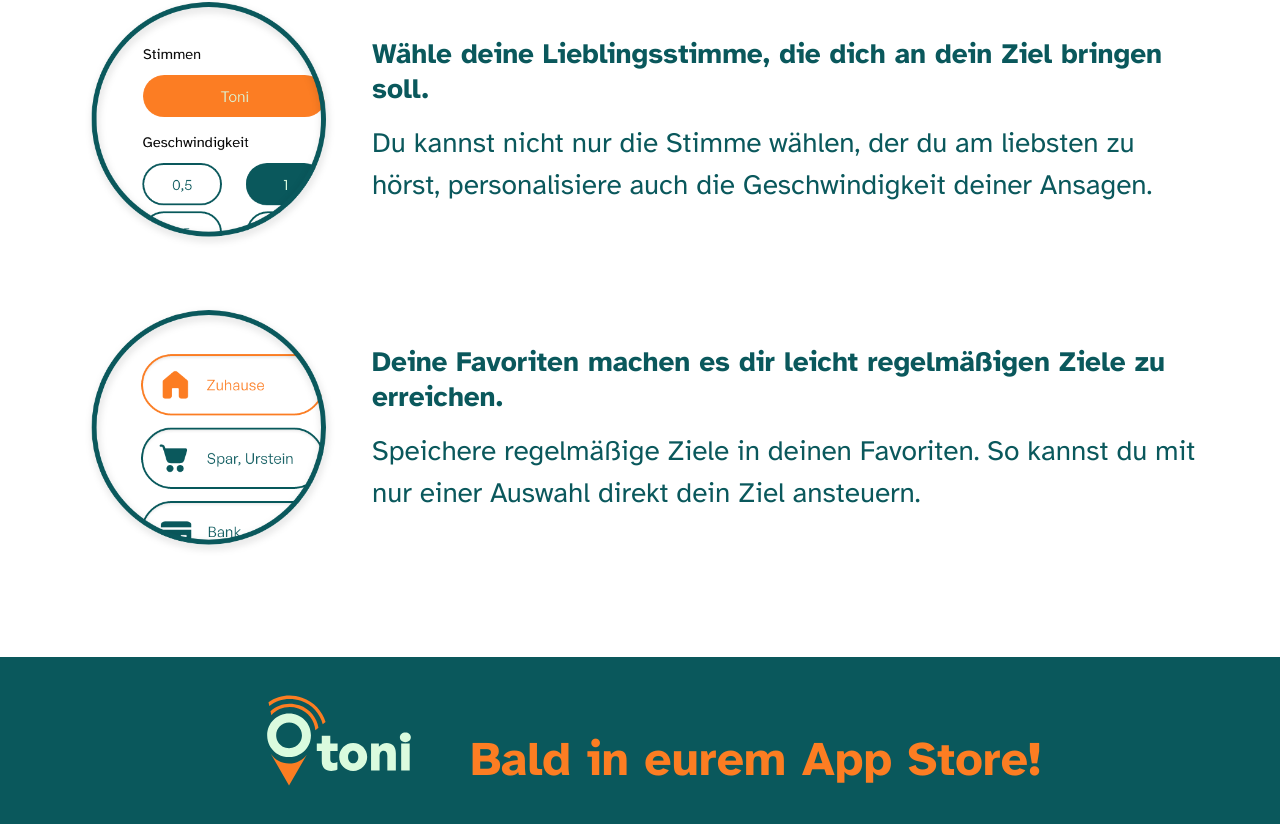
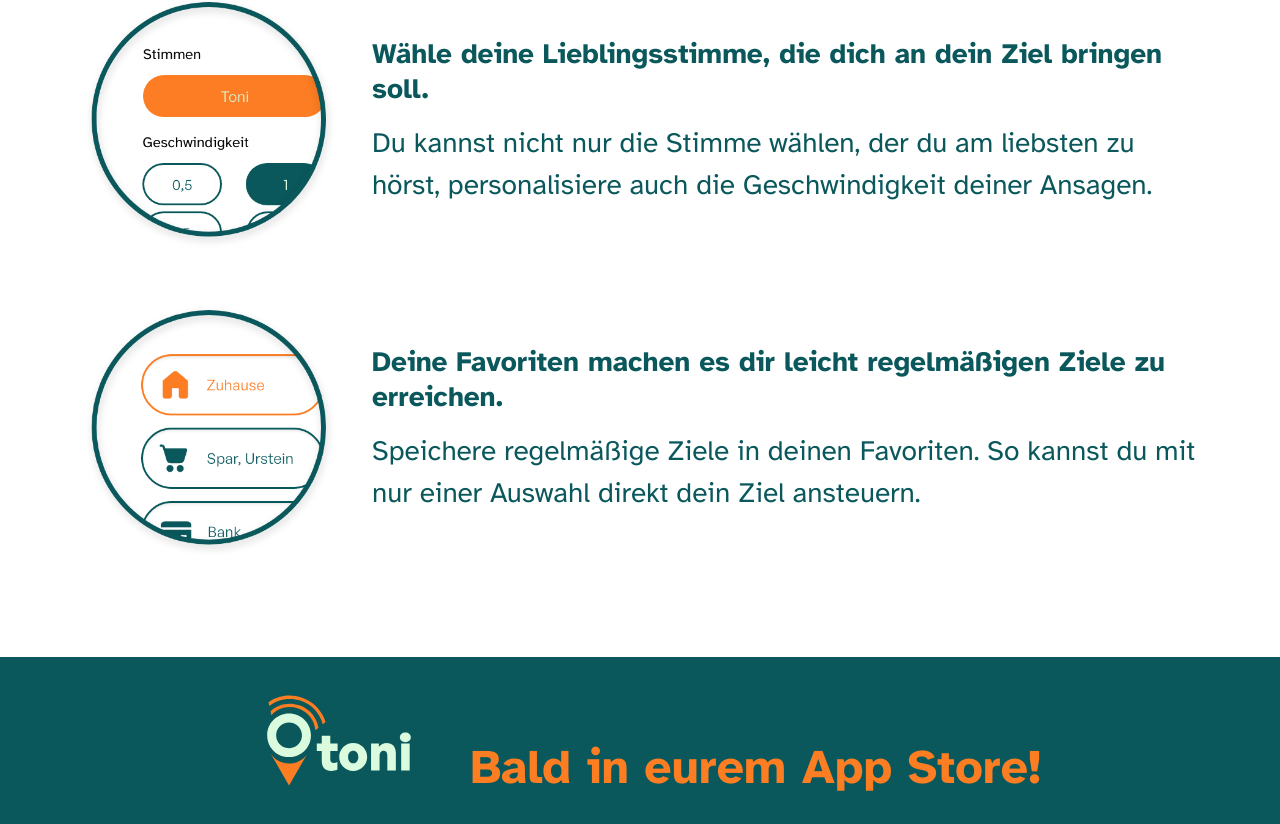
Before and after one commit to LisMaRad/toni_landingpage, a React (Create React App) app: page / in a window 1280 px wide. Shown: the part 5026-5850 px from the top of the page. Built offline with nearby package versions, Linux system fonts and the light colour scheme.

Commit message:
Change footer styles

```diff
--- a/src/components/Footer.tsx
+++ b/src/components/Footer.tsx
@@ -10,7 +10,7 @@ export function Footer() {
         <div className="w-full flex justify-center items-center sm:items-end gap-8 bg-primary-color-lm dark:bg-primary-color-dm p-6">
             <img src={darkMode ? "./images/logo-dark.svg" : "./images/logo-light.svg"} alt="Toni Logo"
                  className="w-[100px] md:w-[200px]"/>
-            <h2 className="!text-orange-accent sm:pb-1 md:pb-2 xl:pb-0">Bald in eurem App Store!</h2>
+            <h2 className="!text-orange-accent sm:pb-1 md:pb-2 lg:pb-0 xl:pb-2">Bald in eurem App Store!</h2>
         </div>
     );
 }
```
